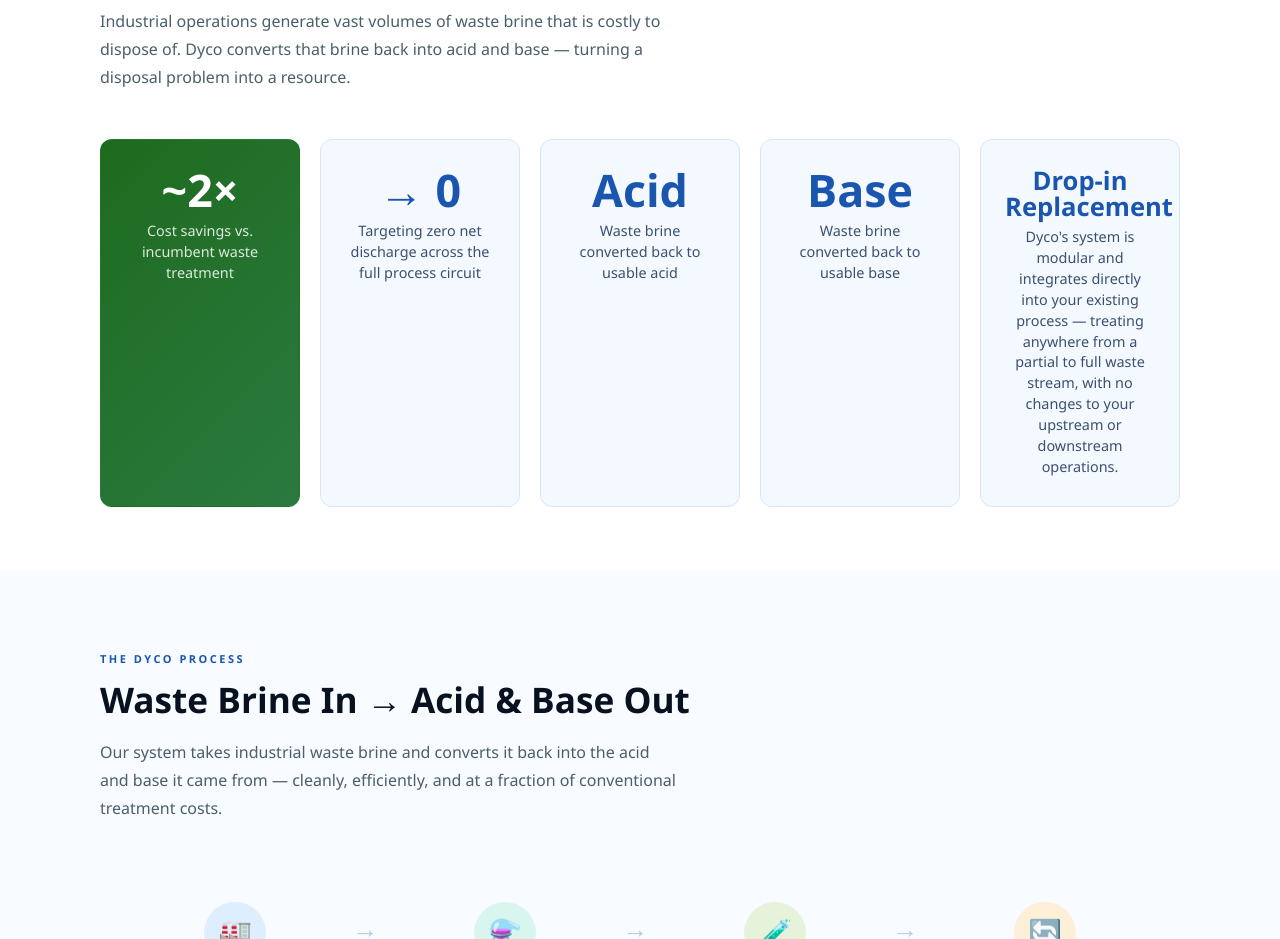
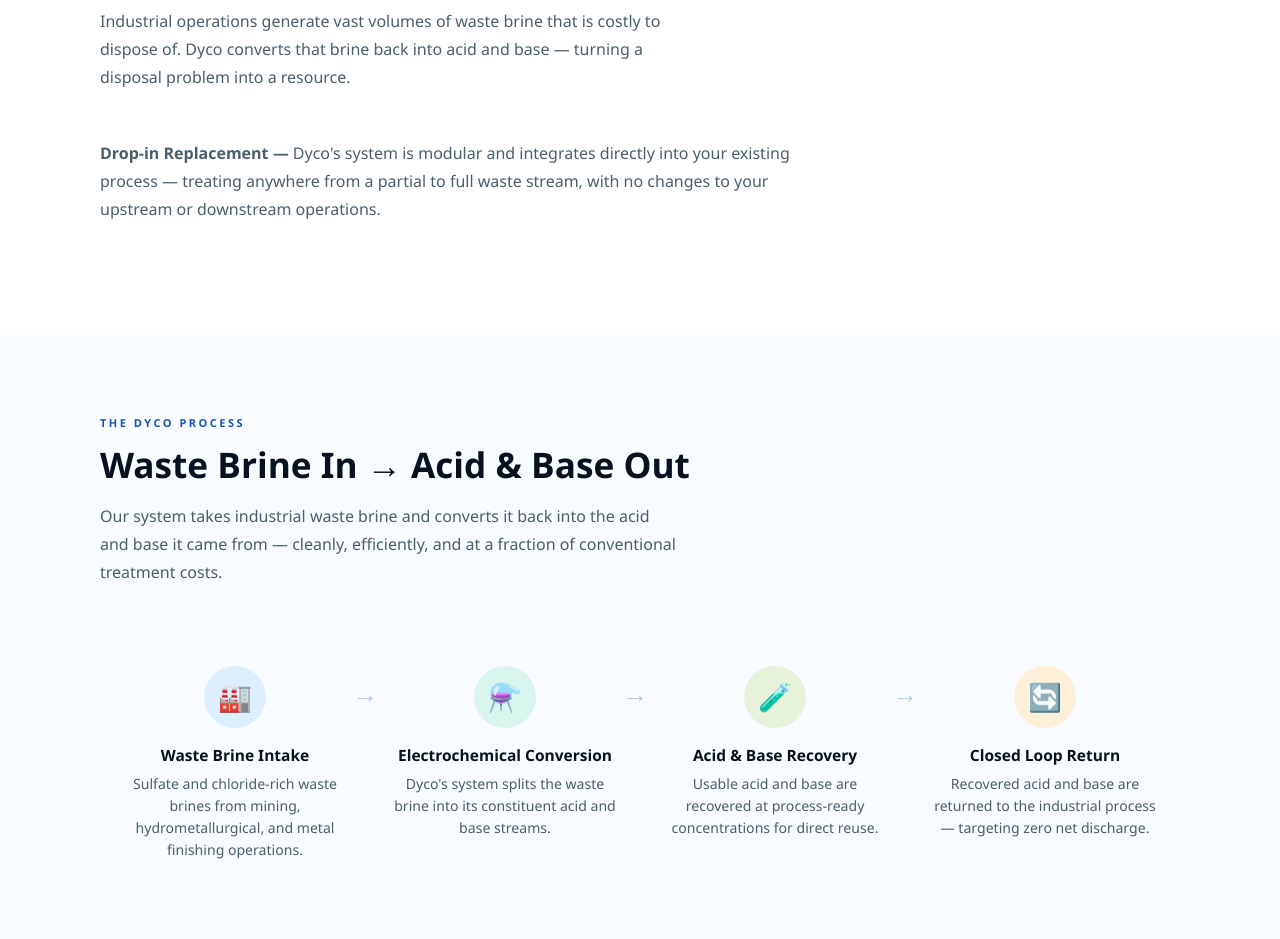
Before and after one commit to 2daysCr8ion/Dyco_Website_LaunchPage, a plain HTML site: page index.html in a window 1280 px wide. Shown: the part 960-1899 px from the top of the page. Drawn offline with Linux system fonts and the light colour scheme.

Commit message:
Update index.html

```diff
--- a/index.html
+++ b/index.html
@@ -162,28 +162,7 @@
     <div class="section-label">Why Dyco Systems</div>
     <h2 class="section-title">Cleaner chemistry. Better economics.</h2>
     <p class="section-sub">Industrial operations generate vast volumes of waste brine that is costly to dispose of. Dyco converts that brine back into acid and base — turning a disposal problem into a resource.</p>
-    <div class="stat-cards">
-      <div class="stat-card green-card">
-        <div class="stat-number">~2×</div>
-        <div class="stat-label">Cost savings vs. incumbent waste treatment</div>
-      </div>
-      <div class="stat-card">
-        <div class="stat-number">→ 0</div>
-        <div class="stat-label">Targeting zero net discharge across the full process circuit</div>
-      </div>
-      <div class="stat-card">
-        <div class="stat-number">Acid</div>
-        <div class="stat-label">Waste brine converted back to usable acid</div>
-      </div>
-      <div class="stat-card">
-        <div class="stat-number">Base</div>
-        <div class="stat-label">Waste brine converted back to usable base</div>
-      </div>
-      <div class="stat-card">
-        <div class="stat-number" style="font-size:1.6rem;">Drop-in Replacement</div>
-        <div class="stat-label">Dyco's system is modular and integrates directly into your existing process — treating anywhere from a partial to full waste stream, with no changes to your upstream or downstream operations.</div>
-      </div>
-    </div>
+    <p class="section-sub" style="max-width:720px;"><strong>Drop-in Replacement —</strong> Dyco's system is modular and integrates directly into your existing process — treating anywhere from a partial to full waste stream, with no changes to your upstream or downstream operations.</p>
   </div>
 </section>
 
```
